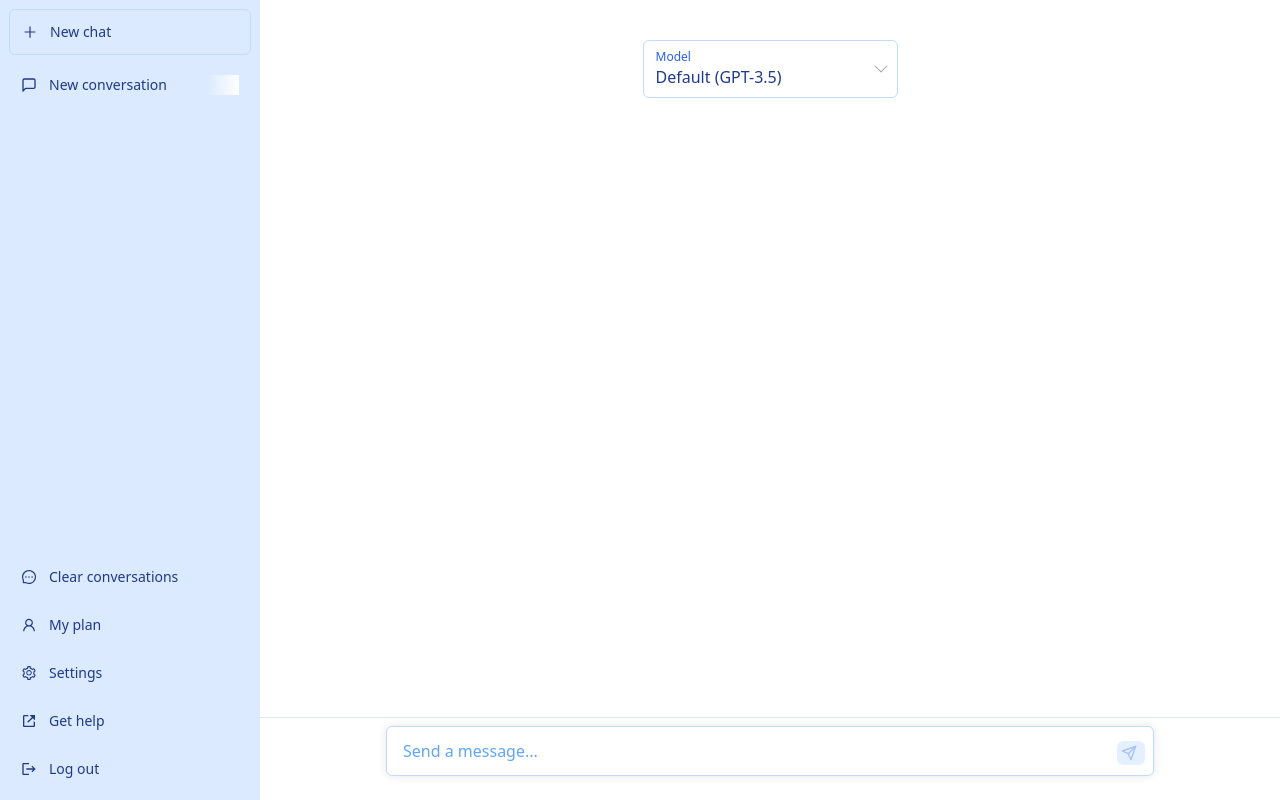
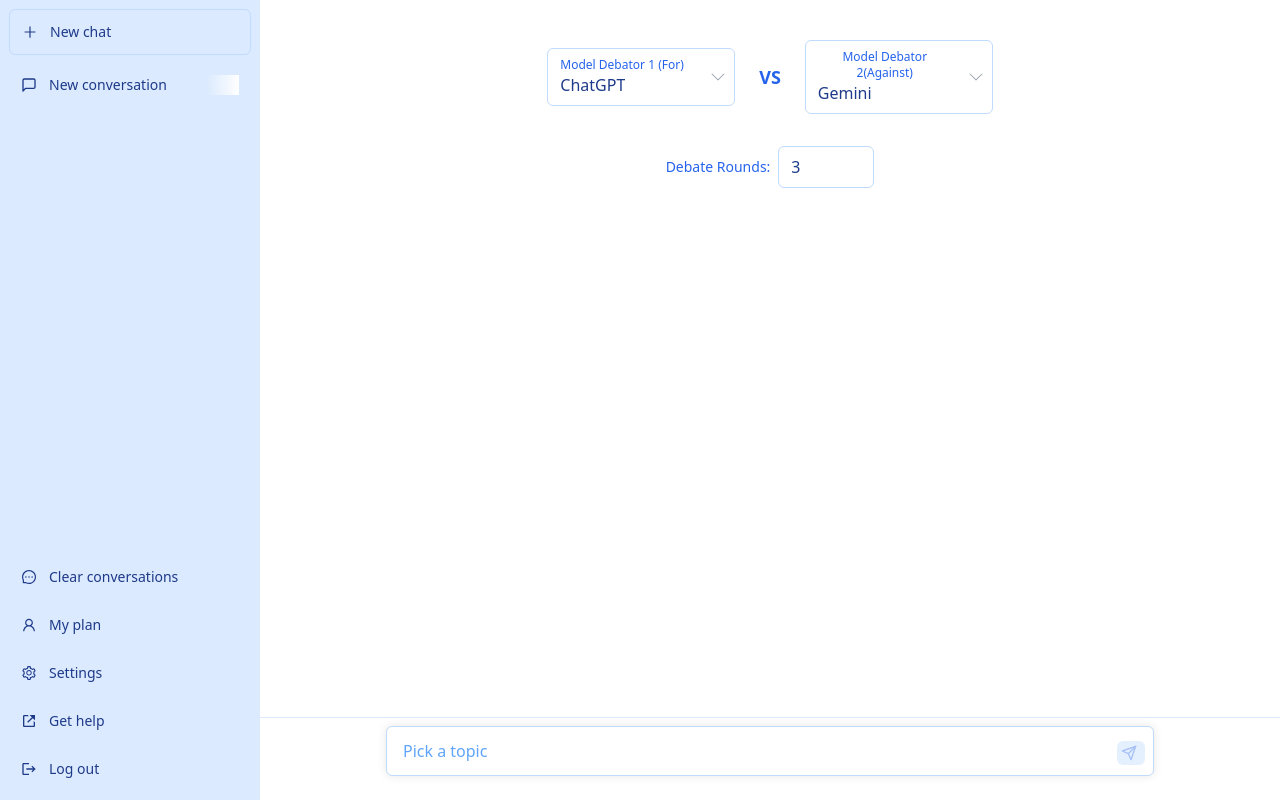
Before and after one commit to knevagi/AIDebateArena, a Next.js app in the folder client/: page / in a window 1280 px wide. Built offline with nearby package versions, Linux system fonts and the light colour scheme.

Commit message:
added topic linking and changes service params

```diff
--- a/client/src/components/Chat.tsx
+++ b/client/src/components/Chat.tsx
@@ -4,23 +4,53 @@
 import { RxHamburgerMenu } from "react-icons/rx";
 
 import Message from "./Message";
+import Sidebar from "./Sidebar";
 
-const Chat = (props: any) => {
-  const { toggleComponentVisibility } = props;
+interface ChatProps {
+  toggleComponentVisibility: () => void;
+  selectedTopic: string;
+}
 
+const Chat: React.FC<ChatProps> = ({ toggleComponentVisibility, selectedTopic }) => {
   const [isLoading, setIsLoading] = useState(false);
   const [errorMessage, setErrorMessage] = useState("");
   const [showEmptyChat, setShowEmptyChat] = useState(true);
   const [conversation, setConversation] = useState<any[]>([]);
   const [message, setMessage] = useState("");
+  const [isTopicSelected, setIsTopicSelected] = useState(false);
+  const [debateRounds, setDebateRounds] = useState(3);
   const textAreaRef = useRef<HTMLTextAreaElement>(null);
   const bottomOfChatRef = useRef<HTMLDivElement>(null);
-  const DEFAULT_OPENAI_MODEL = {
-    name: "Default (GPT-3.5)",
-    id: "gpt-3.5-turbo",
-    available: true,
-  };
-  const selectedModel = DEFAULT_OPENAI_MODEL;
+
+  // Define available models
+  const AVAILABLE_MODELS = [
+    { name: "ChatGPT", id: "gpt-3.5-turbo", available: true },
+    { name: "Gemini", id: "gemini-1.5-pro", available: true },
+    { name: "Claude", id: "claude-3-5-sonnet-20240620", available: true }
+  ];
+
+  // State for both debators
+  const [debator1Model, setDebator1Model] = useState(AVAILABLE_MODELS[0]);
+  const [debator2Model, setDebator2Model] = useState(AVAILABLE_MODELS[1]);
+  const [isDropdown1Open, setIsDropdown1Open] = useState(false);
+  const [isDropdown2Open, setIsDropdown2Open] = useState(false);
+  const [loadingClaude, setLoadingClaude] = useState(false);
+  const [loadingOpenAI, setLoadingOpenAI] = useState(false);
+  const [isConstructingDebate, setIsConstructingDebate] = useState(false);
+  const [typingMessage, setTypingMessage] = useState<string>("");
+  const [isTyping, setIsTyping] = useState(false);
+
+  // Add effect to handle selected topic
+  useEffect(() => {
+    if (selectedTopic) {
+      setMessage(selectedTopic);
+      setIsTopicSelected(true);
+      if (textAreaRef.current) {
+        textAreaRef.current.style.height = "24px";
+        textAreaRef.current.style.height = `${textAreaRef.current.scrollHeight}px`;
+      }
+    }
+  }, [selectedTopic]);
 
   useEffect(() => {
     if (textAreaRef.current) {
@@ -37,66 +67,70 @@
 
   const sendMessage = async (e: any) => {
     e.preventDefault();
+    setMessage("");
 
-    // Don't send empty messages
     if (message.length < 1) {
       setErrorMessage("Please enter a message.");
       return;
-    } else {
-      setErrorMessage("");
     }
 
+    setErrorMessage("");
+    setIsConstructingDebate(true);
 
-    setIsLoading(true);
-
-    // Add the message to the conversation
-    setConversation([
-      ...conversation,
-      { content: message, role: "user" },
-      { content: null, role: "system" },
-    ]);
-
-    // Clear the message & remove empty chat
-    setMessage("");
+    const userMessage = { content: message, role: "user" };
     setShowEmptyChat(false);
 
-    try {
-      var bodyparam = JSON.stringify({
+    const bodyparam = JSON.stringify({
       messages: [
         ...conversation.map(msg => ({ role: msg.role, content: msg.content })),
-          { role: "user", content: message }
+        userMessage
       ].filter(msg => msg.content !== null),
-        model: selectedModel,
+      model1: debator1Model.name,
+      model2:debator2Model.name,
+      rounds:debateRounds.toString()
     });
-      console.log(bodyparam);
-      const response = await fetch(`http://10.157.61.124:8000/send_answer`, {
+
+    setConversation(prev => [...prev, userMessage]);
+
+    try {
+      const response = await fetch(`http://172.19.96.1:8000/send_answer`, {
         method: "POST",
         headers: {
           "Content-Type": "application/json",
         },
-        body:bodyparam ,
+        body: bodyparam,
       });
 
       if (response.ok) {
         const data = await response.json();
+        setIsConstructingDebate(false);
+        console.log(data);
 
-        // Add the message to the conversation
-        setConversation([
-          ...conversation,
-          { content: message, role: "user" },
-          { content: data.message, role: "system" },
-        ]);
+        // Process responses one by one
+        for (const res of data) {
+          // Add Model1Res with typing animation
+          setTypingMessage(debator1Model.name+" is typing...");
+          setIsTyping(true);
+          await new Promise(resolve => setTimeout(resolve, 10000)); // Simulate typing delay
+          setConversation(prev => [...prev, { content: res.Model1Res, role: "system" }]);
+          setIsTyping(false);
+
+          // Add Model2Res with typing animation
+          setTypingMessage(debator1Model.name+" is typing...");
+          setIsTyping(true);
+          await new Promise(resolve => setTimeout(resolve, 10000)); // Simulate typing delay
+          setConversation(prev => [...prev, { content: res.Model2Res, role: "system" }]);
+          setIsTyping(false);
+        }
       } else {
         console.error(response);
         setErrorMessage(response.statusText);
+        setIsConstructingDebate(false);
       }
-
-      setIsLoading(false);
     } catch (error: any) {
       console.error(error);
       setErrorMessage(error.message);
-
-      setIsLoading(false);
+      setIsConstructingDebate(false);
     }
   };
 
@@ -106,6 +140,38 @@
       sendMessage(e);
       e.preventDefault();
     }
+  };
+
+  // Handle model selection
+  const handleDebator1Select = (model: any) => {
+    setDebator1Model(model);
+    setIsDropdown1Open(false);
+  };
+
+  const handleDebator2Select = (model: any) => {
+    setDebator2Model(model);
+    setIsDropdown2Open(false);
+  };
+
+  const handleRoundsChange = (e: React.ChangeEvent<HTMLInputElement>) => {
+    const value = parseInt(e.target.value);
+    if (value >= 1 && value <= 10) {
+      setDebateRounds(value);
+    }
+  };
+
+  // Get available models for each dropdown
+  const getAvailableModelsForDebator1 = () => {
+    return AVAILABLE_MODELS.filter(model => model.id !== debator2Model.id);
+  };
+
+  const getAvailableModelsForDebator2 = () => {
+    return AVAILABLE_MODELS.filter(model => model.id !== debator1Model.id);
+  };
+
+  const handleMessageChange = (e: React.ChangeEvent<HTMLTextAreaElement>) => {
+    setMessage(e.target.value);
+    setIsTopicSelected(false);
   };
 
   return (
@@ -131,44 +197,123 @@
                         {!showEmptyChat && conversation.length > 0 ? (
                           <div className="flex flex-col items-center text-sm bg-gray-800">
                             <div className="flex w-full items-center justify-center gap-1 border-b border-blue-100 bg-blue-50 p-3 text-blue-700">
-                              Model: {selectedModel.name}
+                              Model: {debator1Model.name} vs {debator2Model.name}
                             </div>
                             {conversation.map((message, index) => (
-                              <Message key={index} message={message} />
+                              <Message
+                                key={index}
+                                message={message}
+                                isTyping={false}
+                              />
                             ))}
+                            {isConstructingDebate && (
+                              <div className="flex items-center justify-center p-4 bg-sky-500 text-white w-full">
+                                <div className="animate-pulse">Constructing Debate...</div>
+                              </div>
+                            )}
+                            {isTyping && (
+                              <Message
+                                message={{ role: 'system', content: '' }}
+                                isTyping={true}
+                                typingMessage={typingMessage}
+                              />
+                            )}
                             <div className="w-full h-32 md:h-48 flex-shrink-0 bg-white"></div>
                             <div ref={bottomOfChatRef}></div>
                           </div>
                         ) : null}
                         {showEmptyChat ? (
                           <div className="py-10 relative w-full flex flex-col h-full">
+                            <div className="flex flex-col items-center gap-4">
                               <div className="flex items-center justify-center gap-2">
-                              <div className="relative w-full md:w-1/2 lg:w-1/3 xl:w-1/4">
+                                <div className="relative w-full md:w-3/4 lg:w-2/3 xl:w-1/2">
                                   <button
-                                  className="relative flex w-full cursor-default flex-col rounded-md border border-blue-200 bg-white py-2 pl-3 pr-10 text-left focus:border-blue-400 focus:outline-none focus:ring-1 focus:ring-blue-400"
+                                    onClick={() => setIsDropdown1Open(!isDropdown1Open)}
+                                    className="relative flex w-full cursor-pointer flex-col rounded-md border border-blue-200 bg-white py-2 pl-3 pr-10 text-left focus:border-blue-400 focus:outline-none focus:ring-1 focus:ring-blue-400"
                                     id="headlessui-listbox-button-:r0:"
                                     type="button"
                                     aria-haspopup="true"
-                                  aria-expanded="false"
-                                  data-headlessui-state=""
-                                  aria-labelledby="headlessui-listbox-label-:r1: headlessui-listbox-button-:r0:"
+                                    aria-expanded={isDropdown1Open}
                                   >
-                                  <label
-                                    className="block text-xs text-blue-600 text-center"
-                                    id="headlessui-listbox-label-:r1:"
-                                    data-headlessui-state=""
-                                  >
-                                    Model
+                                    <label className="block text-xs text-blue-600 text-center">
+                                      Model Debator 1 (For)
                                     </label>
                                     <span className="inline-flex w-full truncate">
                                       <span className="flex h-6 items-center gap-1 truncate text-blue-900">
-                                      {selectedModel.name}
+                                        {debator1Model.name}
                                       </span>
                                     </span>
                                     <span className="pointer-events-none absolute inset-y-0 right-0 flex items-center pr-2">
                                       <BsChevronDown className="h-4 w-4 text-gray-400" />
                                     </span>
                                   </button>
+                                  {isDropdown1Open && (
+                                    <div className="absolute z-10 mt-1 w-full rounded-md bg-white shadow-lg ring-1 ring-black ring-opacity-5">
+                                      <ul className="max-h-60 overflow-auto py-1">
+                                        {getAvailableModelsForDebator1().map((model) => (
+                                          <li
+                                            key={model.id}
+                                            onClick={() => handleDebator1Select(model)}
+                                            className="cursor-pointer px-4 py-2 hover:bg-blue-50 text-blue-900"
+                                          >
+                                            {model.name}
+                                          </li>
+                                        ))}
+                                      </ul>
+                                    </div>
+                                  )}
+                                </div>
+                                <div className="flex items-center justify-center px-4">
+                                  <span className="text-lg font-bold text-blue-600">VS</span>
+                                </div>
+                                <div className="relative w-full md:w-3/4 lg:w-2/3 xl:w-1/2">
+                                  <button
+                                    onClick={() => setIsDropdown2Open(!isDropdown2Open)}
+                                    className="relative flex w-full cursor-pointer flex-col rounded-md border border-blue-200 bg-white py-2 pl-3 pr-10 text-left focus:border-blue-400 focus:outline-none focus:ring-1 focus:ring-blue-400"
+                                    id="headlessui-listbox-button-:r2:"
+                                    type="button"
+                                    aria-haspopup="true"
+                                    aria-expanded={isDropdown2Open}
+                                  >
+                                    <label className="block text-xs text-blue-600 text-center">
+                                      Model Debator 2(Against)
+                                    </label>
+                                    <span className="inline-flex w-full truncate">
+                                      <span className="flex h-6 items-center gap-1 truncate text-blue-900">
+                                        {debator2Model.name}
+                                      </span>
+                                    </span>
+                                    <span className="pointer-events-none absolute inset-y-0 right-0 flex items-center pr-2">
+                                      <BsChevronDown className="h-4 w-4 text-gray-400" />
+                                    </span>
+                                  </button>
+                                  {isDropdown2Open && (
+                                    <div className="absolute z-10 mt-1 w-full rounded-md bg-white shadow-lg ring-1 ring-black ring-opacity-5">
+                                      <ul className="max-h-60 overflow-auto py-1">
+                                        {getAvailableModelsForDebator2().map((model) => (
+                                          <li
+                                            key={model.id}
+                                            onClick={() => handleDebator2Select(model)}
+                                            className="cursor-pointer px-4 py-2 hover:bg-blue-50 text-blue-900"
+                                          >
+                                            {model.name}
+                                          </li>
+                                        ))}
+                                      </ul>
+                                    </div>
+                                  )}
+                                </div>
+                              </div>
+                              <div className="flex items-center gap-2 mt-4">
+                                <label className="text-sm text-blue-600">Debate Rounds:</label>
+                                <input
+                                  type="number"
+                                  min="1"
+                                  max="10"
+                                  value={debateRounds}
+                                  onChange={handleRoundsChange}
+                                  className="w-24 px-3 py-2 border border-blue-200 rounded-md bg-white focus:outline-none focus:ring-1 focus:ring-blue-400 text-blue-900"
+                                />
                               </div>
                             </div>
                           </div>
@@ -198,10 +343,10 @@
                               maxHeight: "200px",
                               overflowY: "hidden",
                             }}
-                            // rows={1}
-                            placeholder="Send a message..."
+                            disabled={isTopicSelected}
+                            placeholder="Pick a topic"
                             className="m-0 w-full resize-none border-0 bg-transparent p-0 pr-7 focus:ring-0 focus-visible:ring-0 bg-transparent pl-2 md:pl-0 text-blue-900 placeholder-blue-400"
-                            onChange={(e) => setMessage(e.target.value)}
+                            onChange={handleMessageChange}
                             onKeyDown={handleKeypress}
                           ></textarea>
                           <button
```
Lines whose indentation alone changed are shown as unchanged.
